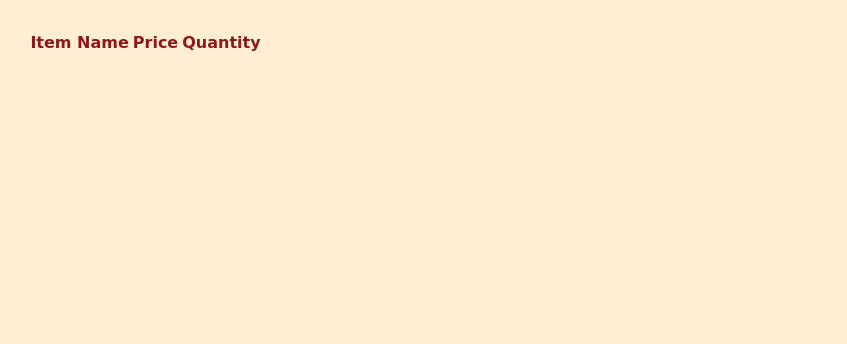
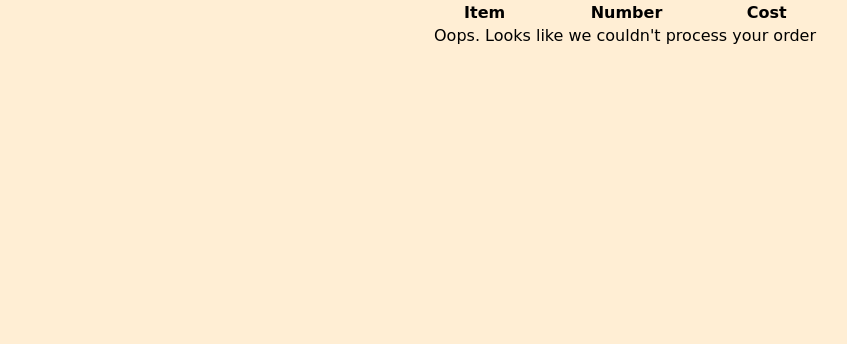
Before and after one commit to SamuelLopezF/SOEN287-Bakery, a PHP site: page /Cart.php in a window 1280 px wide. Shown: the part 76-420 px from the top of the page, without its empty margins (15-862 px from the left). Run offline with PHP 8.4, Linux system fonts and the light colour scheme; lists and menus that the app fills with data are empty.

Commit message:
Updating PHP
I accidentally updated the old HTML version by accident. This fixes the issue.

```diff
--- a/Cart.php
+++ b/Cart.php
@@ -2,15 +2,20 @@
 <?php require_once("PHP/Cart_Cookies/Cookie_Hash_Functions.php"); ?>
 <!--
 	Last Edited By: Sobhan
-	Edit Date: 26-Nov-2020
-	Edit Number: 4
+	Edit Date: 29-Nov-2020
+	Edit Number: 6
 	Edit Details:
 		Cart
+    Cart rows
+    Allow Editing of item numbers
 -->
 <!-- PHP -->
 <?php
+    incrementCart();
+    decrementCart();
     if(isset($_COOKIE["cart_cookie"]))
         $menu = cookieToHash($_COOKIE["cart_cookie"]);
+
 ?>
 <!-- ========================= End of Important PHP ========================= -->
 <!DOCTYPE html>
@@ -45,23 +50,37 @@
         </nav>
     </header>
 
-    <div class="tableContainer">
-      <table class="tableCart">
-        <div class="headerContainer">
-          <thead class="TableHeader">
-            <th class="Header1">Item Name</th>
-            <th class="Header2">Price</th>
-            <th class="Header3">Quantity</th>
-          </thead>
-        </div>
-        <div class="tableBodyContainer">
-          <tbody class="tableBody">
-          </tbody>
-        </div>
-      </table>
-    </div>
+    <table>
+      <form action = "" method = "POST">
+        <tr>
+          <th>Item</th>
+          <th>Number</th>
+          <th>Cost</th>
+        </tr>
+        <?php
+          require_once("PHP/Cart_Cookies/Row_Creator.php");
+          $fail = true;
+          if(isset($_COOKIE["cart_cookie"])){
+            $menu = cookieToHash($_COOKIE["cart_cookie"]);
+            $empty = true;
+            foreach($menu as $key=>$value){
+              if($menu[$key] > 0){
+                createRow($key,$value);
+                $empty = false;
+                $fail = false;
+              }
+            }
+            if($empty){
+              print"<tr><td colspan='3'> It looks like your cart is empty. </td></tr>";
+            }
+          }
+          if($fail){
+            print"<tr><td colspan='3'> Oops. Looks like we couldn't process your order </td></tr>";
+          }
 
-  </div>
+        ?>
+      </form>
+    </table>
     <footer>
       <table>
           <tr id = "email">
```
